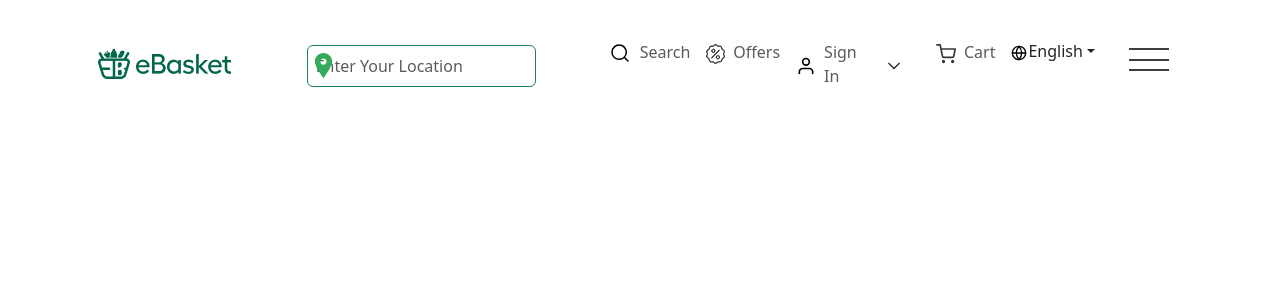
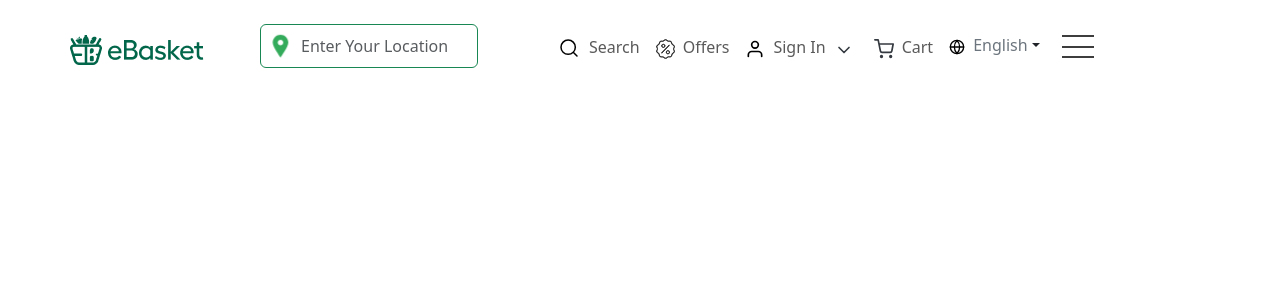
Before and after one commit to pssinhasaitpark/ebasket-client, a React (Create React App) app: page / in a window 1280 px wide. Shown: the top 300 px of the page. Built offline with nearby package versions, Linux system fonts and the light colour scheme.

Commit message:
completed header desktop

```diff
--- a/src/component/HemburgerMenu.css
+++ /dev/null
@@ -1,106 +0,0 @@
-
-a {
-    color: #6d6d6d !important;
-    text-decoration: none !important;
-  }
-
-  .p-menu1{
-     height: 100%;
-  }
-
-
-  /* Hamburger */
-  .hamburger1 {
-    height: 32px;
-    margin: 7px;
-    display: -ms-grid;
-    display: grid;
-    grid-template-rows: repeat(3, 1fr);
-    justify-items: center;
-    z-index: 120;
-  }
-
-  .hamburger1 div {
-    background-color: rgb(61, 61, 61);
-    position: relative;
-    width: 40px;
-    height: 3px;
-    margin-top: 7px;
-    -webkit-transition: all 0.2s ease-in-out;
-    /* transition: all 0.2s ease-in-out; */
-  }
-
-  #toggle1 {
-    display: none;
-  }
-
-  #toggle1:checked + .hamburger1 .top {
-    -webkit-transform: rotate(-45deg);
-            transform: rotate(-45deg);
-    margin-top: 22.5px;
-  }
-
-  #toggle1:checked + .hamburger1 .meat {
-    -webkit-transform: rotate(45deg);
-            transform: rotate(45deg);
-    margin-top: -5px;
-  }
-
-  #toggle1:checked + .hamburger1 .bottom {
-    -webkit-transform: scale(0);
-            transform: scale(0);
-  }
-
-  #toggle1:checked ~ .menu1 {
-    height: 340px;
-  }
-
-
-
-  /* Menu */
-  .menu1 {
-    width: 100%;
-    background-color: #f8f8f8;
-    margin: 0;
-    display: -ms-grid;
-    display: grid;
-    grid-template-rows: 1fr repeat(4, 0.5fr);
-    grid-row-gap: 25px;
-    padding: 0;
-    list-style: none;
-    clear: both;
-    width: auto;
-    text-align: center;
-    height: 0px;
-    overflow: hidden;
-    /* transition: height .4s ease; */
-    z-index: 120;
-    -webkit-transition: all 0.3s ease;
-    /* transition: all 0.3s ease; */
-  }
-
-  .menu1 a:first-child {
-    margin-top: 40px;
-  }
-
-  .menu1 a:last-child {
-    margin-bottom: 40px;
-  }
-
-  .link1 {
-    width: 100%;
-    margin: 0;
-    padding: 10px 0;
-    font: 700 20px 'Oswald', sans-serif;
-  }
-
-  .link1:hover {
-    background-color: #fff;
-    color: rgb(61, 61, 61);
-    -webkit-transition: all 0.3s ease;
-    /* transition: all 0.3s ease; */
-    background-color: #01664a;
-    color: rgb(255 255 255);
-    /* transition: all 0.3s ease; */
-
-  }
--- a/src/layout/Header.css
+++ b/src/layout/Header.css
@@ -11,10 +11,10 @@
 .hamburger1 div {
   background-color: rgb(61, 61, 61);
   position: relative;
-    width: 40px;
+  width: 32px;
   height: 2px;
   margin-top: 7px;
-    -webkit-transition: all 0.2s ease-in-out;
+  /* -webkit-transition: all 0.2s ease-in-out; */
   /* transition: all 0.2s ease-in-out; */
 }
 
@@ -22,28 +22,78 @@
   display: none;
 }
 
-  #toggle1:checked + .hamburger1 .top {
+#toggle1:checked+.hamburger1 .top {
   -webkit-transform: rotate(-45deg);
   transform: rotate(-45deg);
-    margin-top: 22.5px;
+  margin-top: 12.5px;
 }
 
-  #toggle1:checked + .hamburger1 .meat {
+#toggle1:checked+.hamburger1 .meat {
   -webkit-transform: rotate(45deg);
   transform: rotate(45deg);
-    margin-top: -5px;
+  margin-top: -3px;
 }
 
-  #toggle1:checked + .hamburger1 .bottom {
+#toggle1:checked+.hamburger1 .bottom {
   -webkit-transform: scale(0);
   transform: scale(0);
 }
 
-  #toggle1:checked ~ .menu1 {
+#toggle1:checked~.menu1 {
   height: 340px;
 }
-  ul.dropdown-menu.show{
+
+ul.dropdown-menu.show {
   min-width: 93px !important;
+}
+
+a.link1 {
+  text-decoration: none;
+
+  color: gray;
+}
+
+.offcanvas-header {
+  background-color: #01664a !important;
+}
+
+.link1-div {
+  display: flex;
+  gap: 5px 19px;
+  padding: 10px 14px;
+
+}
+
+.link1-div .image img {
+  width: 12px;
+  height: 12px;
+  color: white;
+}
+
+.link1-div span {
+  font-size: 14px;
+}
+
+.link1-div:hover {
+  background-color: #01664a;
+  color: white;
+}
+
+.link1-div .image:hover {
+  color: wheat;
+}
+
+li.bottom:hover {
+  background-color: #01664a !important;
+  color: white !important;
+}
+
+li.bottom a:hover {
+  color: white !important;
+}
+
+.bottom-anchor {
+  text-decoration: none !important;
 }
 
 /* Ensure the dropdown menu is hidden by default */
@@ -66,16 +116,187 @@
 .dropdown-menu {
   z-index: 999;
 }
-  .search-bar-div{
+
+.search-bar-div {
   position: relative;
 
 }
-  .search-icon{
+
+.dropdown-menu[data-bs-popper] {
+  right: 10px !important;
+  left: 0px !important;
+}
+
+.search-icon {
   position: absolute;
 }
-@media  (max-width: 767px) {
-    ul.navbar-menu {
-        display: none !important;
+
+.input-group {
+  position: relative;
+  display: flex;
+  flex-wrap: nowrap !important;
+  align-items: stretch;
+  width: 80% !important;
+  padding: 3px 10px;
 }
 
+.offcanvas.offcanvas-start.show {
+  width: 15%;
 }
+
+.hemburger-button {
+  margin-top: -12px;
+  margin-left: -17px;
+}
+
+.btn.show {
+  border: none !important;
+}
+
+button.btn.dropdown-toggle {
+  border: none;
+}
+
+.offcanvas {
+  max-width: 14% !important;
+}
+
+.offcanvas.close {
+  width: 300px;
+  /* Adjust this value as needed */
+}
+
+.search-bar-div .image img {
+  height: 36px !important;
+  width: 19px !important;
+  background: none;
+}
+
+/* ========searcch icon animation=== */
+/* Add initial styling for the image */
+.image img {
+  transition: transform 0.3s ease-in-out;
+  /* Smooth transition */
+}
+
+/* Apply the zoom-in effect when the icon is hovered */
+.image img:hover {
+  transform: scale(1.2);
+  /* Zooms in by 20% */
+}
+
+/* Apply zoom-in effect on load */
+.image img {
+  animation: zoomInOut 2.1s ease-in-out infinite;
+  /* Infinite loop to keep zoomed in */
+}
+
+.sidebar-bottom .bottom img {
+  color: #33ab5b !important;
+  height: 20px !important;
+  width: 20px !important;
+}
+
+.sidebar-bottom .bottom-home p {
+  color: #33ab5b;
+}
+
+.sidebar-bottom .bottom-home p:hover {
+  color: #fff !important;
+}
+
+button.btn-close {
+  display: none;
+}
+.list-group-item .version p{
+  text-align: center;
+  font-size: 13px !important;
+  font-weight: 700 !important;
+}
+.dropdown-item:hover{
+  background-color: #007bff !important;
+  color: white !important;
+}
+.language {
+  border-radius: 0px !important;
+}
+
+/* Define the zoom-in animation */
+@keyframes zoomInOut {
+  0% {
+    transform: scale(1, 1);
+  }
+
+  50% {
+    transform: scale(1.2, 1.2);
+  }
+
+  100% {
+    transform: scale(1, 1);
+  }
+}
+
+/* Define the zoom-in animation */
+@keyframes zoomIn {
+  0% {
+    transform: scale(0);
+    /* Start scaled down */
+  }
+
+  100% {
+    transform: scale(1);
+    /* End at normal size */
+  }
+}
+
+
+@media (max-width: 767px) {
+
+  .navbar{
+     background-color: #01664a;
+
+  }
+  .logo{
+    background-color: #fff;
+    padding: 7px 8px;
+    border-radius: 10px;
+    float: none !important;
+  }
+  .logo img{
+    width: -webkit-fill-available !important;
+  }
+
+  .form-container{
+    background-color:  #01664a;
+  }
+  .search-bar-div {
+    padding: 0px !important;
+    display:flex;
+    align-items: flex-start !important;
+  }
+  .hamburger1 div {
+    background-color: rgb(254, 254, 254);
+  }
+  li.nav-item{
+    display: none;
+  }
+  input.form-control{
+    background-color: #01664a;
+  }
+  .form-control:focus{
+    background-color: #01664a !important;
+  }
+  .offcanvas {
+    max-width: 80% !important;
+}
+.offcanvas.offcanvas-start.show{
+  width: 80% !important;
+}
+button.hemburger-button{
+  padding: 0px;
+}
+.input-group.form-container{
+  border-color:white !important;
+  border-radius: 12px !important;
+}
+}
--- a/src/layout/Header.jsx
+++ b/src/layout/Header.jsx
@@ -2,6 +2,7 @@ import React, { useState } from 'react'
 import Container from 'react-bootstrap/Container';
 import Navbar from 'react-bootstrap/Navbar';
 import { Dropdown, Row, Col, Form, NavLink } from 'react-bootstrap';
+import Button from 'react-bootstrap/Button';
 import Logo from '../asset/images/logo_web.png'
 import Offcanvas from 'react-bootstrap/Offcanvas';
 import search from '../asset/images/search.svg'
@@ -14,6 +15,7 @@ import shopping from '../asset/images/shopping-cart.svg';
 import glob from '../asset/images/globe.svg'
 import downarrow from '../asset/images/chevron-down.svg'
 import './Header.css'
+// import { Button } from 'bootstrap/dist/js/bootstrap.min';
 const Header = () => {
   const [show, setShow] = useState(false);
 
@@ -22,44 +24,49 @@ const Header = () => {
  return (
     <>
 
-      <Navbar expand="lg" className="">
-        <div className="bg-transparent    text-dark container-fluid  ">
+      <Navbar expand="lg" className=" pb-0 navbar">
+        <div className="bg-transparent   text-dark container-fluid  ">
           <Container >
-            <Row className='align-items-center p-3'>
-              <Col lg={2} xs={4}>
-                <Navbar.Brand href="#home">
-                  <div className='fw-bold float-start fs-1 '>
+            <Row className='container-row align-items-center py-2'>
+              <Col lg={2} className='col-5 ps-0' >
+                <Navbar.Brand href="#home" className='m-0'>
+                  <div className='logo fw-bold   fs-1 '>
                     <img src={Logo} alt="" />
                   </div>
                 </Navbar.Brand>
               </Col>
 
-              <Col lg={3} xs={4} >
-                <div className='search-bar-div d-flex align-items-center mt-2'>
+              <Col lg={3} className='col-5 ps-0' >
+                <div className='search-bar-div d-flex align-items-center  py-2'>
+              <form action="
+              ">
 
-                    <Form className='navbar-input ms-4 pt-1 '>
-                    <div className='search-icon '>
-                    <span>
-                      <img src={location} alt="" className='w-auto ms-1 mt-2' height="25" width="25" />
+                  <div className="input-group form-container border border-success rounded-2">
+                    <div className="input-group-prepend">
+                      <span className="image">
+                        <img src={location} alt="search" className='' />
                       </span>
                     </div>
 
-                      <Form.Control
+                      <input
                         type="text"
+                        className="form-control border-0"
                         placeholder="Enter Your Location"
-                        aria-label="Disabled input example"
-                        className='border border-success p-2'
-                        // readOnly
+
                       />
-                    </Form>
 
+                  </div>
+
+
+
+                </form>
                 </div>
               </Col>
 
-              <Col lg={7} xs={4}>
-                <div className='d-flex align-items-center justify-content-end ps-5 pt-2'>
+              <Col lg={7} className='col-2'>
+                <div className='d-flex align-items-center  pt-2'>
 
-                  <ul className="navbar-menu navbar-nav mx-auto  mb-lg-0">
+                  <ul className="navbar-menu navbar-nav  mb-lg-0">
                     <li className="nav-item">
                       <div className='d-flex align-items-center me-2'>
                         <div>
@@ -92,7 +99,7 @@ const Header = () => {
                         </NavLink>
                         <div>
                           <Dropdown >
-                            <Dropdown.Toggle  className=' bg-transparent border-0' id="dropdown-basic">
+                            <Dropdown.Toggle className=' bg-transparent border-0 p-0' id="dropdown-basic">
                               <a href="#" className='sign-in-btn'>
                                 <img src={downarrow} alt="" />
                               </a>
@@ -131,13 +138,15 @@ const Header = () => {
                         <div>
                           <img src={glob} alt="" />
                         </div>
-                        <div>
+                        <div className='ms-2'>
                           <button className="btn  dropdown-toggle ps-0 " type="button" data-bs-toggle="dropdown" aria-expanded="false">
+                            <span className='text-secondary'>
                             English
+                            </span>
                           </button>
-                          <ul className="dropdown-menu">
-                            <li><a className="dropdown-item " href="#">English</a></li>
-                            <li><a className="dropdown-item " href="#">Arabic</a></li>
+                          <ul className="language dropdown-menu m-0 p-0">
+                            <li><a className="dropdown-item m-0  " href="#">English</a></li>
+                            <li><a className="dropdown-item m-0" href="#">Arabic</a></li>
 
                           </ul>
                         </div>
@@ -145,88 +154,118 @@ const Header = () => {
                     </li>
 
                     <div>
+                    {/* <Button variant="primary" onClick={handleShow}>
+        Launch
+      </Button> */}
 
-
-                      <button onClick={handleShow} className='bg-transparent border-0'>
+                      <Button onClick={handleShow} className='hemburger-button bg-transparent border-0'>
                         <input id="toggle1" type="checkbox" />
                         <label class="hamburger1" for="toggle1">
                           <div class="top"></div>
                           <div class="meat"></div>
                           <div class="bottom"></div>
                         </label>
-                      </button>
-                      <Offcanvas show={show} onHide={handleClose}>
-                        <Offcanvas.Header closeButton className='bg-success'>
+                      </Button>
+                      <Offcanvas show={show} onHide={handleClose}  >
+                        <Offcanvas.Header closeButton >
                           <Offcanvas.Title className='text-white'>eBasket</Offcanvas.Title>
                         </Offcanvas.Header>
                         <Offcanvas.Body className='p-0'>
                           <div>
-                            <ul class="link-group ps-1 ">
+                            <ul class="link-group p-0 ">
 
-                              <li class="list-group-item py-2 border-bottom">
-                                <div className=''>
-                                  <a class="link1 text-decoration-none text-secondary" href="">
-                                    <div>
+                              <li class="list-group-item  border-bottom">
+                                <a class="link1" href="">
+                                  <div className='link1-div'>
+                                    <div className='image'>
                                       <img src={home} alt="" />
                                     </div>
-                                    Home Page</a>
+                                    <span>
+
+                                      Home Page
+                                    </span>
                                   </div>
+                                </a>
                               </li>
-                              <li class="list-group-item py-2 border-bottom">
-                                <div>
-                                  <a class="link1 text-decoration-none text-secondary" href="">
-                                    <div>
-                                      <img src={phone} alt="" />
+                              <li class="list-group-item border-bottom">
+                                <a class="link1 " href="">
+                                  <div className='link1-div'>
+                                    <div className='image'>
+                                      <img src={user} alt="" />
                                     </div>
-                                    Contact Us</a>
+                                    <span>
+
+                                      Contact Us
+                                    </span>
                                   </div>
+                                </a>
                               </li>
-                              <li class="list-group-item py-2 border-bottom">
-                                <div className='d-flex'>
-                                  <a class="link1 text-decoration-none text-secondary" href="">
-                                    <div>
-                                      <img src={phone} alt="" />
+                              <li class="list-group-item  border-bottom">
+                                <a class="link1 " href="">
+                                  <div className='link1-div'>
+                                    <div className='image'>
+                                      <img src={user} alt="" />
                                     </div>
-                                    Login</a>
+                                    <span>
+
+                                      Login
+                                    </span>
                                   </div>
+                                </a>
                               </li>
-                              <li class="list-group-item py-2 border-bottom">
-                                <div>
-                                  <a class="link1 text-decoration-none text-secondary" href="">
-                                    <div>
-                                      <img src={phone} alt="" />
+                              <li class="list-group-item  border-bottom">
+                                <a class="link1 " href="">
+                                  <div className='link1-div'>
+                                    <div className='image'>
+                                      <img src={user} alt="" />
                                     </div>
-                                    Register</a>
+                                    <span>
+
+                                      Register
+                                    </span>
                                   </div>
+                                </a>
                               </li>
-                              <li class="list-group-item py-4 border-bottom">
-                                <div>
+                              <li class="list-group-item border-bottom">
+                                <div className='version py-5'>
                                   <span >
-                                    <p className='text-center'>V:2.1</p>
+                                    <p >V:2.1</p>
                                   </span>
                                 </div>
                               </li>
                             </ul>
 
 
-                            <ul className='d-flex position-absolute bottom-0 border-top w-100 justify-content-evenly p-0'>
-                              <li class="list-group-item py-4 ">
-                                <div className='position-relative'>
-                                  <a href="#">
-                                    <div>
+                            <ul className='sidebar-bottom d-flex position-absolute bottom-0 border-top w-100  p-0 mb-0'>
+                              <li class="bottom list-group-item text-center w-50 p-2">
+                                <a href="#" className='text-decoration-none  text-secondary text-center'>
+                                  <div className='bottom-home position-relative'>
+                                    <div className=''>
                                       <img src={home} alt="" />
                                     </div>
-                                    <a class=" text-decoration-none text-secondary text-center p-2" href="">Home</a>
+
+                                    <p >
+                                      Home
+                                    </p>
+
+                                  </div>
                                 </a>
-                                </div>
                               </li>
-                              <li class="list-group-item py-4 ">
+                              <li class="bottom list-group-item text-center w-50 p-2">
+                                <a href="#" class=" text-decoration-none text-secondary text-center ">
+
                                   <div className='position-relative'>
                                     <div>
                                       <img src={phone} alt="" />
                                     </div>
-                                  <a class=" text-decoration-none text-secondary text-center p-2" href="">Help</a>
+
+                                    <p>
+                                      Help
+                                    </p>
+
+
                                   </div>
+                                </a>
                               </li>
                             </ul>
                           </div>
```
Also changed, not shown: src/component/HemburgerMenu.jsx (deleted, +0 -33 lines). Lines whose indentation alone changed are shown as unchanged.
